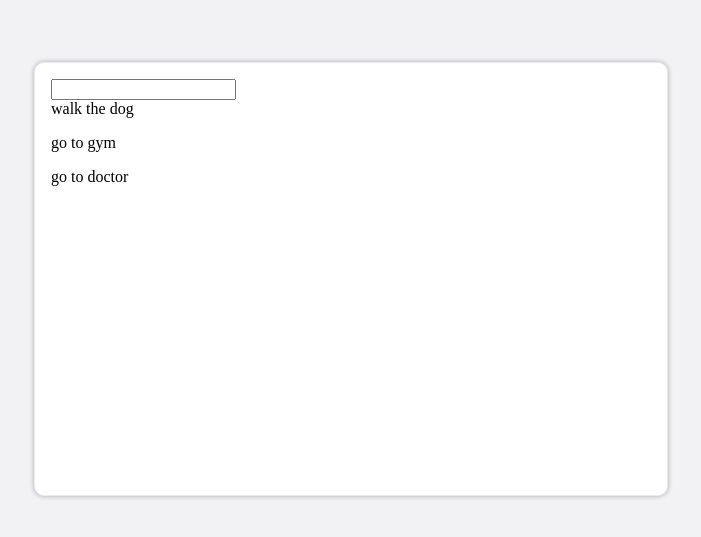
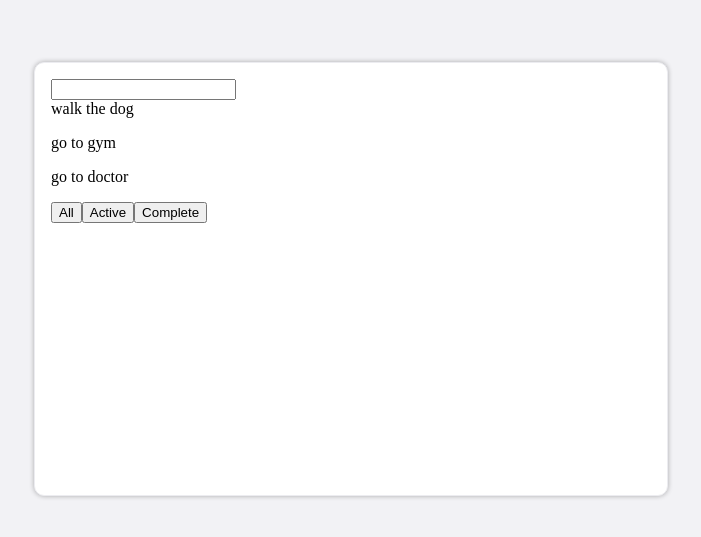
Before and after one commit to perrytran242/angular-todo-list, an Angular app: page / in a window 1280 px wide. Shown: the part 121-658 px from the top of the page, without its empty margins (289-990 px from the left). Built offline with nearby package versions, Linux system fonts and the light colour scheme.

Commit message:
added filter options

```diff
--- a/src/app/services/todo.service.ts
+++ b/src/app/services/todo.service.ts
@@ -24,11 +24,16 @@ export class TodoService {
     });
   }
 
+  getCompletedTodoItems() {
+    console.log('completed todo items:', this.todoItems);
+    return this.todoItems.filter(todo => todo.complete === true);
+  }
+
   completeTodoItem(todo) {
     const { id, complete } = todo;
-    const index = this.todoItems.findIndex(item => todo.id === id);
+    const index = this.todoItems.findIndex(item => item.id === id);
+    console.log(index);
     this.todoItems[index].complete = complete;
-
     console.log(this.todoItems);
   }
 }
--- a/src/app/todolist/todolist.component.html
+++ b/src/app/todolist/todolist.component.html
@@ -5,4 +5,10 @@
   <div *ngFor="let todoItem of todos" class="list">
     <app-todoitem (completedTodoItem)="onReceievedCompletedTodo($event)" [todoItem]="todoItem"></app-todoitem>
   </div>
+
+  <div class="options_bar">
+    <button (click)="onDisplayAllTodos()">All</button>
+    <button>Active</button>
+    <button (click)="onDisplayCompletedTodos()">Complete</button>
+  </div>
 </div>
--- a/src/app/todolist/todolist.component.ts
+++ b/src/app/todolist/todolist.component.ts
@@ -18,6 +18,7 @@ export class TodolistComponent implements OnInit {
 
   ngOnInit() {
     this.todos = this.todoService.getTodoItems();
+    console.log('on init:', this.todos);
   }
 
   onAddTodoItem(e) {
@@ -29,6 +30,18 @@ export class TodolistComponent implements OnInit {
 
   onReceievedCompletedTodo(e) {
     this.todoService.completeTodoItem(e);
+  }
 
+  onDisplayAllTodos() {
+    this.todos = this.todoService.getTodoItems();
+    console.log('display all todos:', this.todos);
   }
+  onDisplayActiveTodos() {
+  }
+
+  onDisplayCompletedTodos() {
+    this.todos = this.todoService.getCompletedTodoItems();
+    console.log(this.todos);
+  }
+
 }
```
